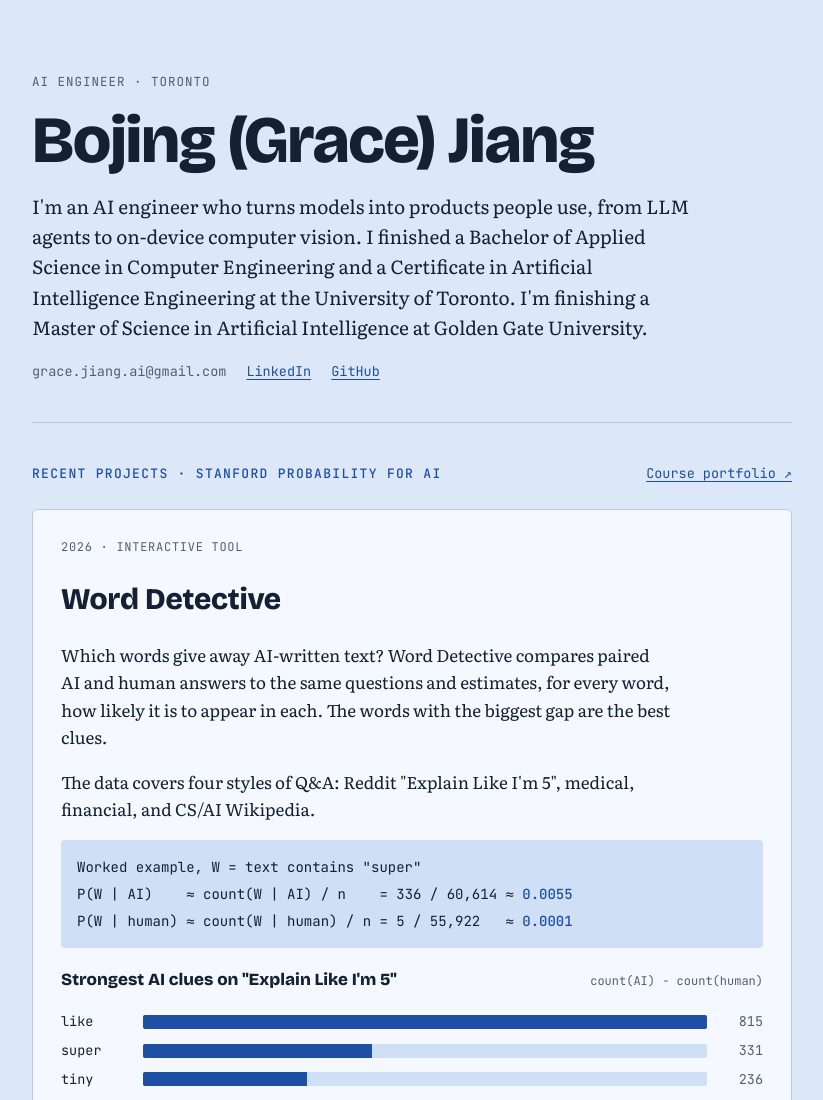
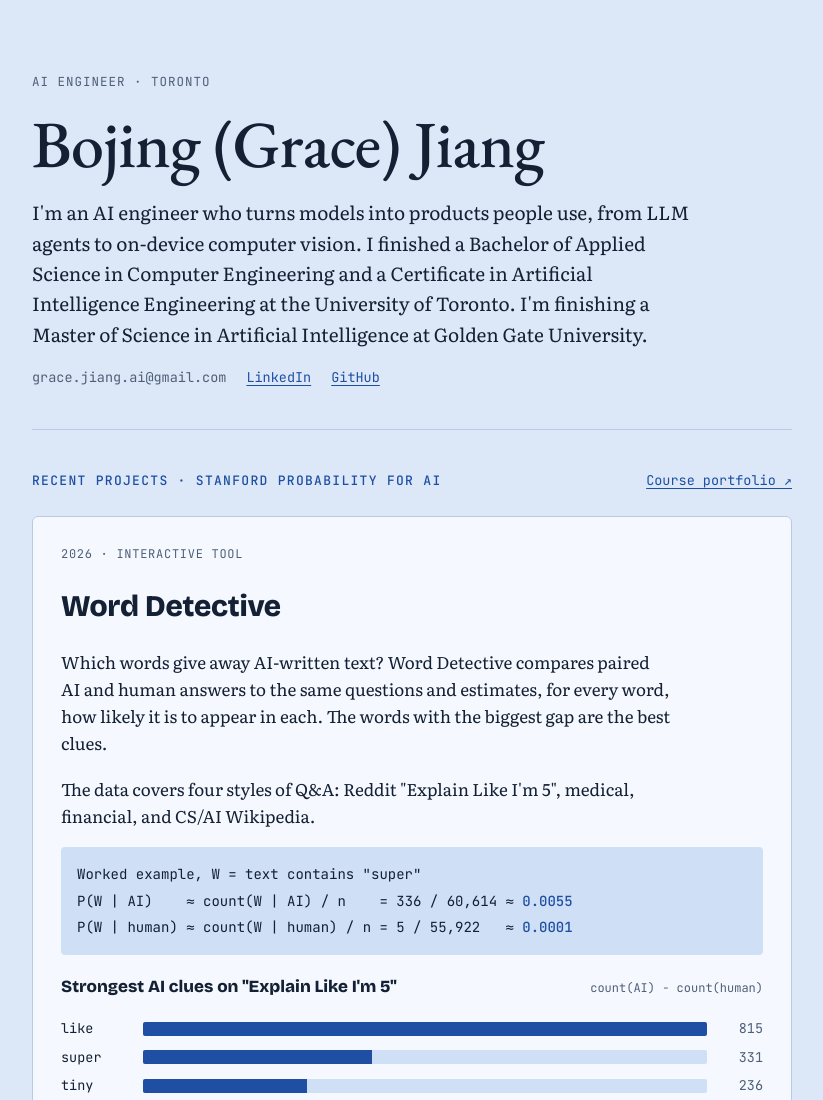
Before and after one commit to GraceJiang0312/GraceJiang0312.github.io, a plain HTML site: page index.html in a window 1280 px wide. Shown: the top 1100 px of the page, without its empty margins (228-1051 px from the left). Drawn offline with nearby package versions, Linux system fonts and the light colour scheme.

Commit message:
Use EB Garamond for the name heading
Co-Authored-By: Claude Opus 5.5 <noreply@anthropic.com>

```diff
--- a/index.html
+++ b/index.html
@@ -16,7 +16,7 @@
 <title>Bojing (Grace) Jiang</title>
 <link rel="preconnect" href="https://fonts.googleapis.com">
 <link rel="preconnect" href="https://fonts.gstatic.com" crossorigin>
-<link rel="stylesheet" href="https://fonts.googleapis.com/css2?family=Bricolage+Grotesque:opsz,wght@12..96,400;12..96,600;12..96,800&family=Literata:ital,opsz,wght@0,7..72,400;0,7..72,500;1,7..72,400&family=JetBrains+Mono:wght@400;500&display=swap">
+<link rel="stylesheet" href="https://fonts.googleapis.com/css2?family=Bricolage+Grotesque:opsz,wght@12..96,400;12..96,600;12..96,800&family=Literata:ital,opsz,wght@0,7..72,400;0,7..72,500;1,7..72,400&family=JetBrains+Mono:wght@400;500&family=EB+Garamond:wght@400;500&display=swap">
 <style>
 /* Layout: single reading column (~720px) with a left "margin note" rail for dates; each Stanford PAI project gets a full-width data panel. */
 :root {
@@ -63,7 +63,7 @@ h1, h2, h3 { font-family: var(--font-display); text-wrap: balance; margin: 0; }
 /* Header */
 header { padding-block: 72px 40px; display: grid; gap: 18px; }
 .kicker { font-family: var(--font-mono); font-size: 12.5px; letter-spacing: .08em; text-transform: uppercase; color: var(--muted); margin: 0; }
-h1 { font-size: clamp(36px, 7.5vw, 66px); font-weight: 800; line-height: .95; letter-spacing: -0.02em; }
+h1 { font-family: "EB Garamond", var(--font-body); font-size: clamp(36px, 7.5vw, 66px); font-weight: 500; line-height: 1.05; letter-spacing: -0.01em; }
 h1 .alt { display: block; font-weight: 400; font-size: .42em; letter-spacing: 0; color: var(--muted); margin-top: 10px; }
 .lede { font-size: 19px; max-width: 60ch; margin: 0; }
 .links { display: flex; flex-wrap: wrap; gap: 8px 20px; font-family: var(--font-mono); font-size: 13.5px; }
```
